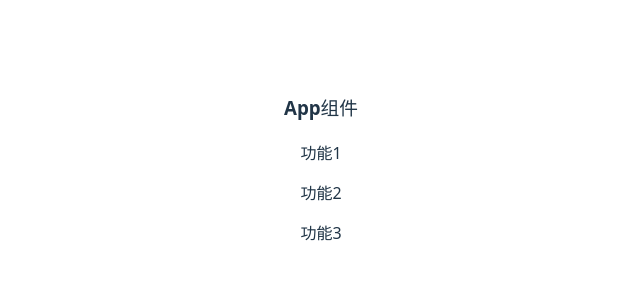
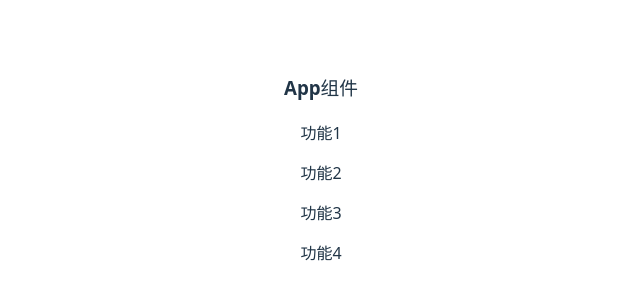
Before and after one commit to rm86626/myproject88-3, a Vue app: page / in a window 1280 px wide. Shown: the part 232-532 px from the top of the page, without its empty margins (319-959 px from the left). Built offline with nearby package versions, Linux system fonts and the light colour scheme.

Commit message:
郭前端功能4

```diff
--- a/src/App.vue
+++ b/src/App.vue
@@ -4,6 +4,8 @@
        <p>功能1</p>
        <p>功能2</p>
        <p>功能3</p>
+       <p>功能4</p>
+
   </div>
 </template>
 
```
